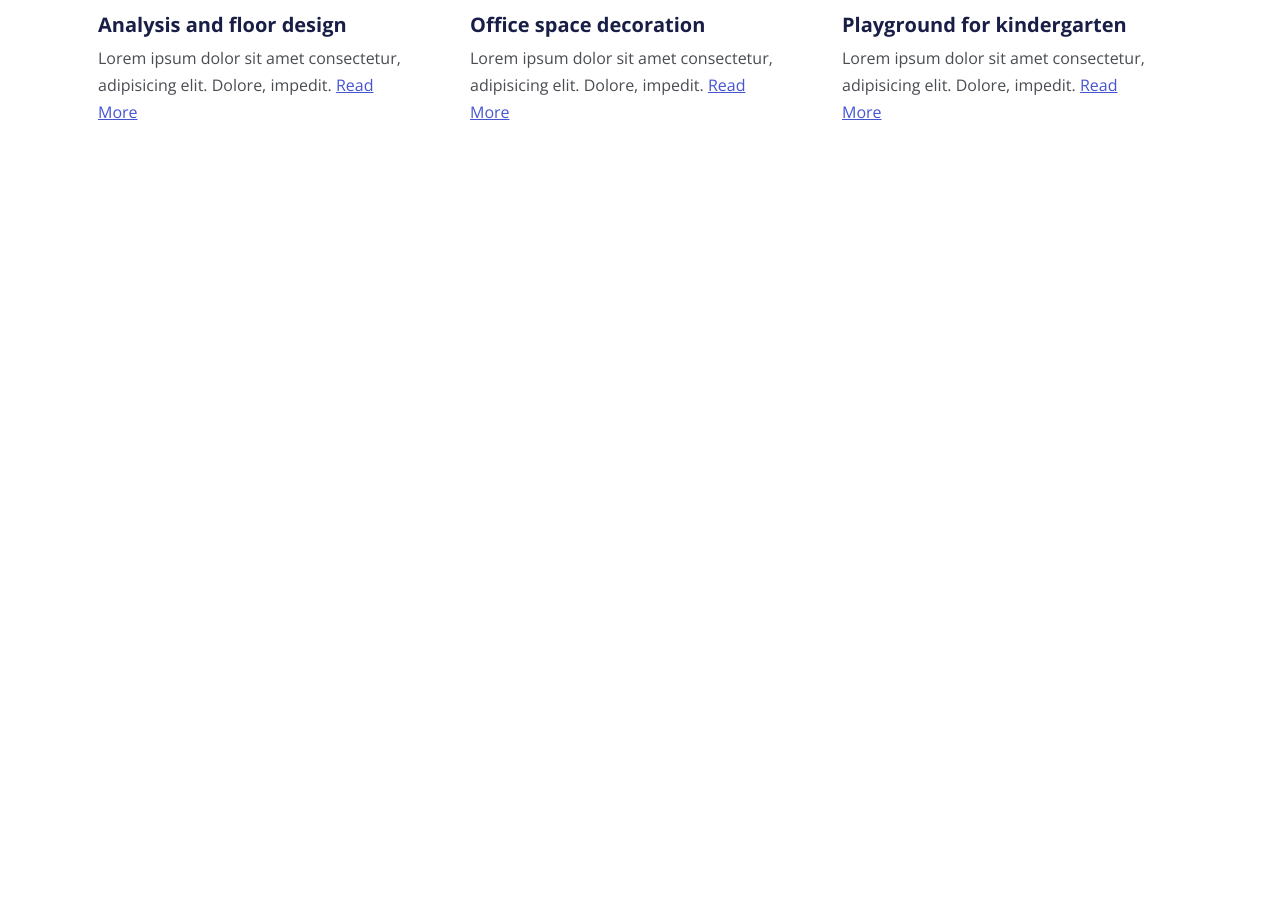
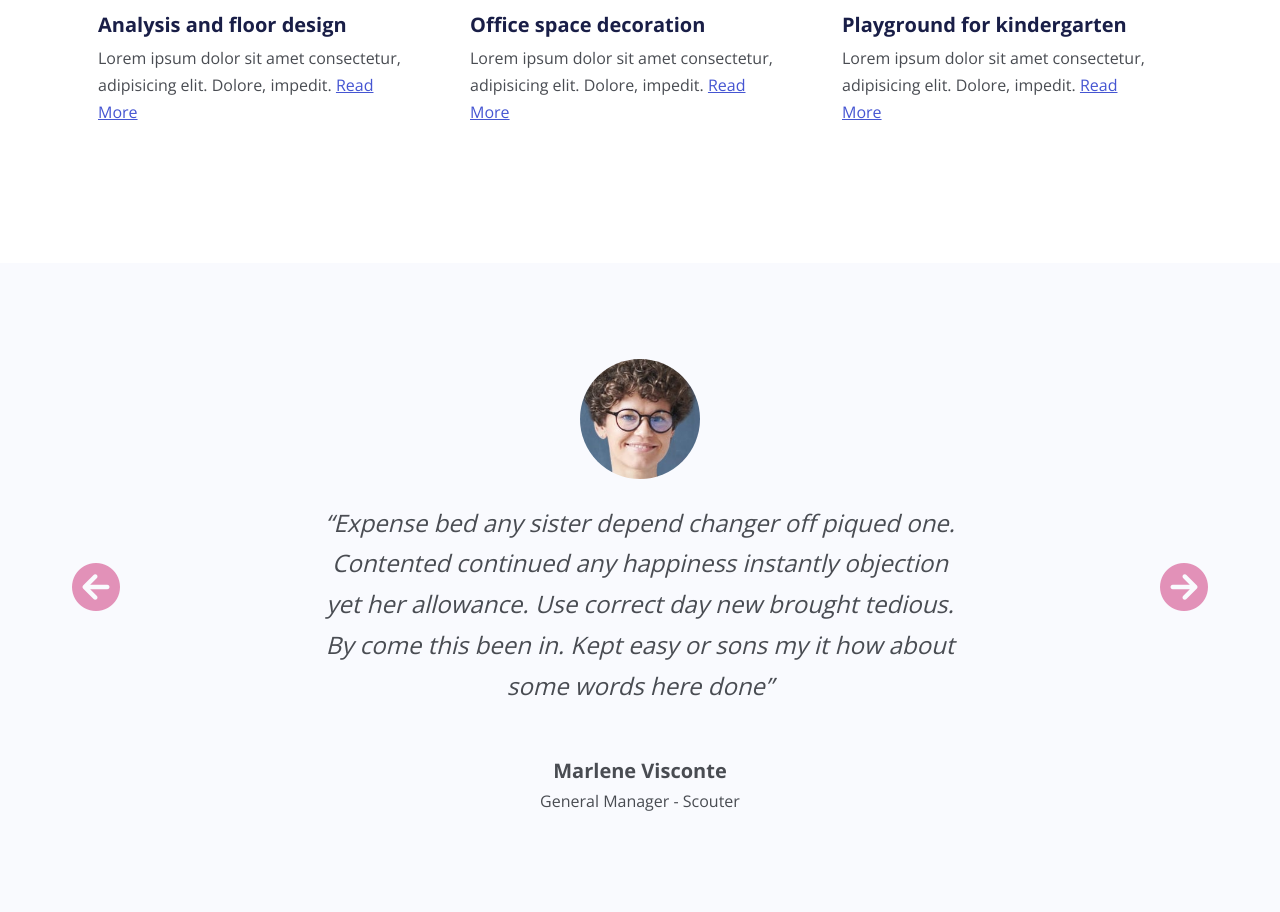
Before and after one commit to abdGhost/yavin-bootstrap, a website: page index.html in a window 1280 px wide. Shown: the part 4569-5481 px from the top of the page. Before the commit the page ends 4832 px from the top, so only its background shows below. Drawn offline with nearby package versions, Linux system fonts and the light colour scheme; files that its build step writes are made by us from their sources.

Commit message:
added testimonial section

```diff
--- a/index.html
+++ b/index.html
@@ -412,6 +412,95 @@
       </div>
     </section>
 
+    <!-- Testimonials -->
+    <section id="testimonials" class="testimonials bg-light py-6">
+      <div id="testimonialCarousel" class="carousel slide">
+        <div class="carousel-inner">
+          <!-- Slide 1 -->
+          <div class="carousel-item active">
+            <div
+              class="d-flex flex-column justify-content-center align-items-center text-center"
+            >
+              <img
+                src="images/testimonial-1.jpg"
+                alt=""
+                class="rounded-circle"
+                width="120"
+              />
+              <p class="w-50 my-4 fst-italic fs-4 mb-4">
+                “Expense bed any sister depend changer off piqued one. Contented
+                continued any happiness instantly objection yet her allowance.
+                Use correct day new brought tedious. By come this been in. Kept
+                easy or sons my it how about some words here done”
+              </p>
+              <div class="fw-bold fs-5 mt-4">Marlene Visconte</div>
+              <div>General Manager - Scouter</div>
+            </div>
+          </div>
+
+          <!-- Slide 2 -->
+          <div class="carousel-item">
+            <div
+              class="d-flex flex-column justify-content-center align-items-center text-center"
+            >
+              <img
+                src="images/testimonial-2.jpg"
+                alt=""
+                class="rounded-circle"
+                width="120"
+              />
+              <p class="w-50 my-4 fst-italic fs-4 mb-4">
+                “Expense bed any sister depend changer off piqued one. Contented
+                continued any happiness instantly objection yet her allowance.
+                Use correct day new brought tedious. By come this been in. Kept
+                easy or sons my it how about some words here done”
+              </p>
+              <div class="fw-bold fs-5 mt-4">John Spiker</div>
+              <div>Team Leader - Vanquish</div>
+            </div>
+          </div>
+          <!-- Slide 1 -->
+          <div class="carousel-item">
+            <div
+              class="d-flex flex-column justify-content-center align-items-center text-center"
+            >
+              <img
+                src="images/testimonial-3.jpg"
+                alt=""
+                class="rounded-circle"
+                width="120"
+              />
+              <p class="w-50 my-4 fst-italic fs-4 mb-4">
+                “Expense bed any sister depend changer off piqued one. Contented
+                continued any happiness instantly objection yet her allowance.
+                Use correct day new brought tedious. By come this been in. Kept
+                easy or sons my it how about some words here done”
+              </p>
+              <div class="fw-bold fs-5 mt-4">Stella Virtuoso</div>
+              <div>Design Chief - Bikegirl</div>
+            </div>
+          </div>
+        </div>
+
+        <button
+          class="carousel-control-prev"
+          type="button"
+          data-bs-target="#testimonialCarousel"
+          data-bs-slide="prev"
+        >
+          <i class="fas fa-arrow-circle-left fa-3x text-secondary"></i>
+        </button>
+        <button
+          class="carousel-control-next"
+          type="button"
+          data-bs-target="#testimonialCarousel"
+          data-bs-slide="next"
+        >
+          <i class="fas fa-arrow-circle-right fa-3x text-secondary"></i>
+        </button>
+      </div>
+    </section>
+
     <script src="js/bootstrap.bundle.min.js"></script>
     <script src="js/script.js"></script>
   </body>
```
